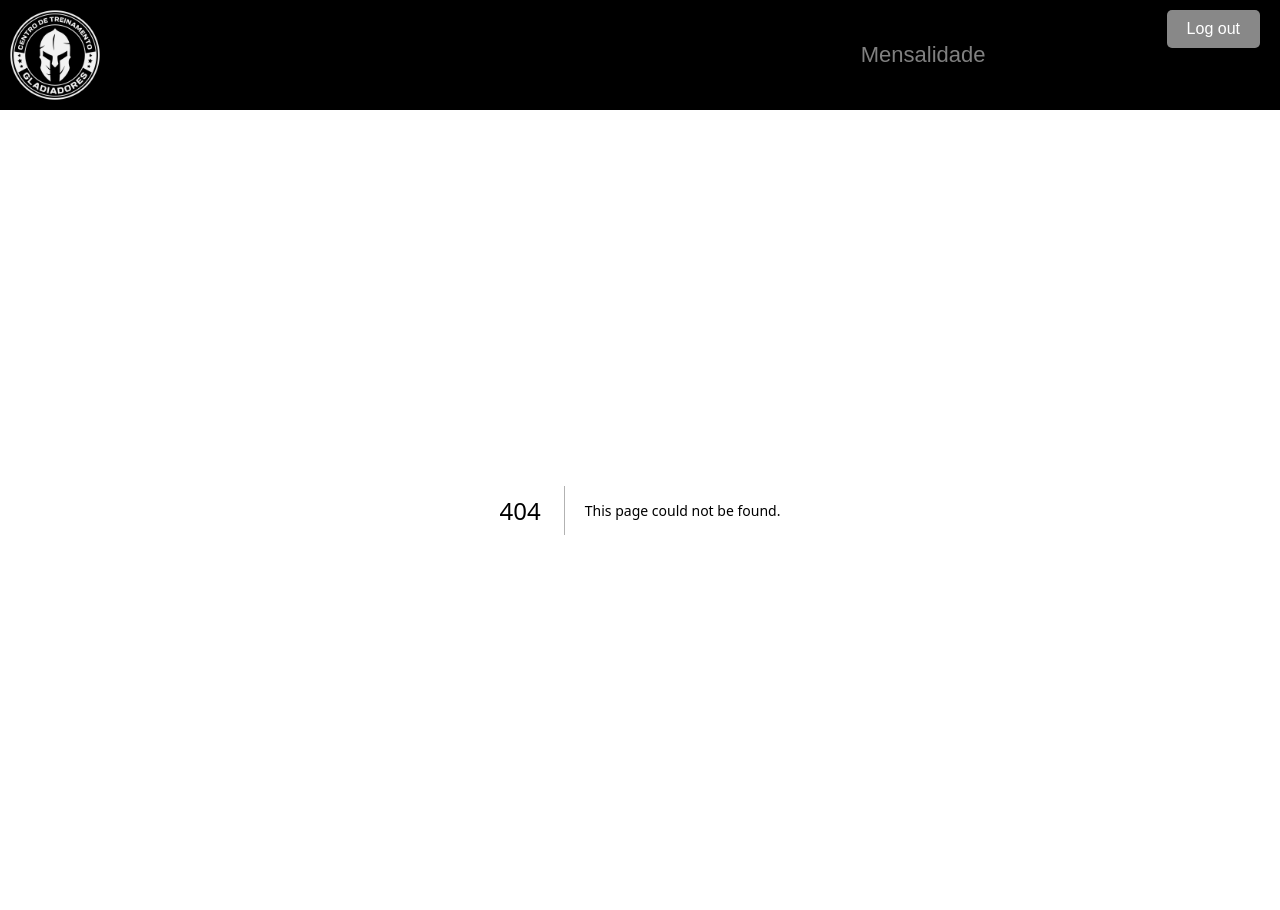
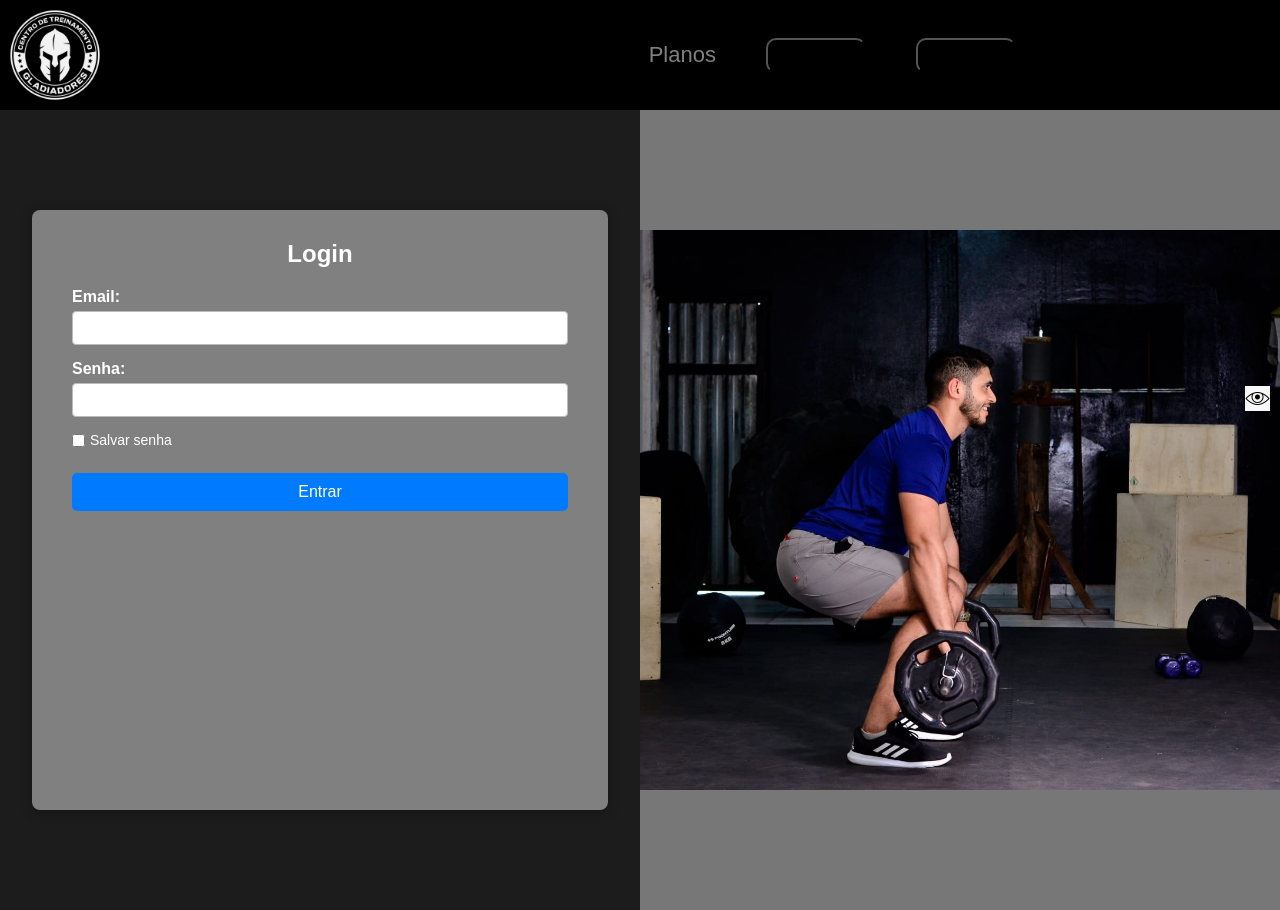
Before and after one commit to Venicios-VV/Academia-kf, a Next.js app: page /login in a window 1280 px wide. Before the commit this address had no page. Built offline with nearby package versions, Linux system fonts and the light colour scheme.

Commit message:
telas de login e registro

```diff
--- a/src/app/globals.css
+++ b/src/app/globals.css
@@ -62,27 +62,13 @@ a {
   align-items: center;
 }
 
-.logout-button {
-  position: absolute;
-  top: 10px;
-  right: 20px;
-  padding: 10px 20px;
-  background-color: #888888;  /* Cor de fundo cinza */
-  color: white;
-  border: none;
-  border-radius: 5px;
-  cursor: pointer;
-  font-size: 16px;
-  transition: background-color 0.3s ease;
-  align-items: center;
-  gap: 50px;
+.titulo {
+  padding-left: 20px;
 }
 
-.logout-button:hover {
-  background-color: #666666;  /* Escurece quando o usuário passa o mouse */
+.button {
+    width: 100px;
+    height: 35px;
+    background-color: #00000000;
+    border-radius: 10px;
 }
-
-.logout-button:focus {
-  outline: none;
-  box-shadow: 0 0 0 3px rgba(255, 255, 255, 0.5); /* Destaque ao focar */
-}
--- a/src/app/layout.jsx
+++ b/src/app/layout.jsx
@@ -21,23 +21,25 @@ export default function RootLayout({ children }) {
   return (
     <html lang="en">
       <body className={`${geistSans.variable} ${geistMono.variable}`}>
-        <header>
+       <header>
           <div className="espacamento-h1">
-            <img src="logo.jpeg" height={100} width={100} alt="Logo" />
-            <h1>CT GLADIADORES</h1>
+            <img src = "logo.jpeg" height={100} width={100}/>
+            <h1 className="titulo">CT GLADIADORES</h1>
           </div>
 
-          <div className="divespacamentodelinhas">
-            <a className="espaçamento" href="http://localhost:3000/usuario">Pagina inicial</a>
-            <a className="espaçamento" href="https://www.google.com/?hl=pt-BR">Agenda</a>
 
-            <Link href="/aluno">Aluno</Link>
-            <a className="espaçamento" href="https://www.google.com/?hl=pt-BR" style={{ color: 'gray' }}>Mensalidade</a>
-          </div>
+            <div className="divespacamentodelinhas">
 
-          <button className="logout-button">
-            Log out
-          </button>
+            <a className="espaçamento" href="../paginainicial">Página inicial</a>
+            <a className="espaçamento" href="../planos" style = {{color: 'gray'}}>Planos</a>
+
+            </div>
+            <div className="botao">
+                    <a href="../registro"><button className="button">Registrar</button></a>
+            </div>
+            <div className="botao1">
+                    <a href="../login"><button className="button">Logar</button></a>
+            </div>
         </header>
         {children}
       </body>
--- /dev/null
+++ b/src/app/login/page.js
@@ -0,0 +1,54 @@
+'use client'
+import style from './page.module.css';
+
+export default function Login() {
+  return (
+    <div className={style.pageContainer}>
+      <div className={style.leftContainer}>
+        <div className={style.loginBox}>
+          <h2 className={style.title}>Login</h2>
+          <form>
+            <label htmlFor="email" className={style.label}>Email:</label>
+            <input type="email" id="email" name="email" className={style.input} required />
+
+            <label htmlFor="senha" className={style.label}>Senha:</label>
+            <div className={style.senhaContainer}>
+              <input type="password" id="senha" name="senha" className={style.input} required />
+              <button
+                type="button"
+                className={style.verSenha}
+                onClick={() => {
+                  const senhaInput = document.getElementById('senha');
+                  senhaInput.type = senhaInput.type === 'password' ? 'text' : 'password';
+                }}
+              >
+                <img
+                  src="/image.png"
+                  height="25"
+                  width="25"
+                  className={style.olhoSenha}
+                  alt="Ver senha"
+                />
+              </button>
+            </div>
+
+            <label className={style.checkbox}>
+              <input type="checkbox" id="salvarSenha" name="salvarSenha" />
+              Salvar senha
+            </label>
+
+            <button type="submit" className={style.button}>Entrar</button>
+          </form>
+        </div>
+      </div>
+
+      <div className={style.rightContainer}>
+        <img
+          src="/ivafundo.jpg"
+          alt="Imagem decorativa"
+          className={style.loginImage}
+        />
+      </div>
+    </div>
+  );
+}
--- /dev/null
+++ b/src/app/login/page.module.css
@@ -0,0 +1,105 @@
+.pageContainer {
+  display: flex;
+  height: 100vh;
+  width: 100vw;
+}
+
+/* Área esquerda para o login */
+.leftContainer {
+  width: 50%;
+  display: flex;
+  align-items: center;
+  justify-content: center;
+  background-color: #1c1c1c;
+}
+
+/* Caixa flutuante do formulário */
+.loginBox {
+  background-color: gray;
+  padding: 30px 40px;
+  border-radius: 8px;
+  box-shadow: 0 2px 12px rgba(0, 0, 0, 0.3);
+  width: 600px;
+  height: 600px;
+  max-width: 90%;
+}
+
+.title {
+  text-align: center;
+  margin-bottom: 20px;
+  color: #ffffff;
+  font-weight: 700;
+}
+
+.label {
+  display: block;
+  margin-top: 15px;
+  margin-bottom: 5px;
+  color: #ffffff;
+  font-weight: 600;
+}
+
+.input {
+  width: 100%;
+  padding: 8px 10px;
+  border: 1px solid #bbb;
+  border-radius: 4px;
+  box-sizing: border-box;
+  font-size: 14px;
+}
+
+
+.verSenha {
+  position: absolute;
+  top: 50%;
+  right: 10px;
+  transform: translateY(-50%);
+  background: none;
+  border: none;
+  cursor: pointer;
+}
+
+.checkbox {
+  display: flex;
+  align-items: center;
+  gap: 5px;
+  margin-top: 15px;
+  font-size: 14px;
+  color: #ffffff;
+}
+
+.button {
+  width: 100%;
+  padding: 10px 0;
+  margin-top: 25px;
+  background-color: #007BFF;
+  border: none;
+  border-radius: 5px;
+  color: white;
+  font-size: 16px;
+  cursor: pointer;
+  transition: background-color 0.3s ease;
+}
+
+.button:hover {
+  background-color: #0056b3;
+}
+
+.olhoSenha {
+  color: white;
+}
+
+/* Área da imagem */
+.rightContainer {
+  width: 50%;
+
+  display: flex;
+  align-items: center;
+  justify-content: center;
+}
+
+.loginImage {
+  width: 100%;
+  height: 70%;
+  object-fit: cover;
+}
--- a/src/app/paginainicial/page.module.css
+++ b/src/app/paginainicial/page.module.css
@@ -1,24 +1,36 @@
-.btnplanos{
-  background-color: black;
+.content {
+  display: flex;
+  align-items: center;  /* centraliza verticalmente texto e imagem */
+  justify-content: space-between; /* espaço entre os dois lados */
+  padding: 50px;
+  gap: 10px; /* espaçamento entre os blocos */
+  font-size: 30px;
+}
+
+/* Controle a largura do texto e da imagem para não ficarem esticados demais */
+.left {
+  flex: 20; /* ocupa espaço proporcional */
+  max-width: 50%; /* opcional pra limitar */
+}
+
+.right {
+  flex: 1;
+  max-width: 50%;
+}
+
+/* Remova float da imagem */
+.centroimg {
+  width: 100%;  /* pra imagem ocupar todo o container direito */
+  height: auto; /* manter proporção */
+  /* float: right; <- remover */
+  display: block; /* para evitar espaçamento em imagens inline */
 }
 
 .centroh2 {
-  font-size: 80px;
-  font-family: "Poppins";
-  src:url("https://fontmeme.com/fontes/fonte-poppins/") format ("Poppins");
-  padding-left: 5%;
-  padding-top: 10%;
-
+  font-size: 55px;
 }
 
 .centrop {
   font-size: 35px;
   color: gray;
-  font-family: "Poppins";
-  src:url("https://fontmeme.com/fontes/fonte-poppins/") format ("Poppins");
-  padding-left: 5%;
 }
-
-.centroimg {
-  float:right;
-}
```
Also changed, not shown: src/app/paginainicial/page.js (+15 -11 lines), public/image.png (added), public/ivafundo.jpg (added).
